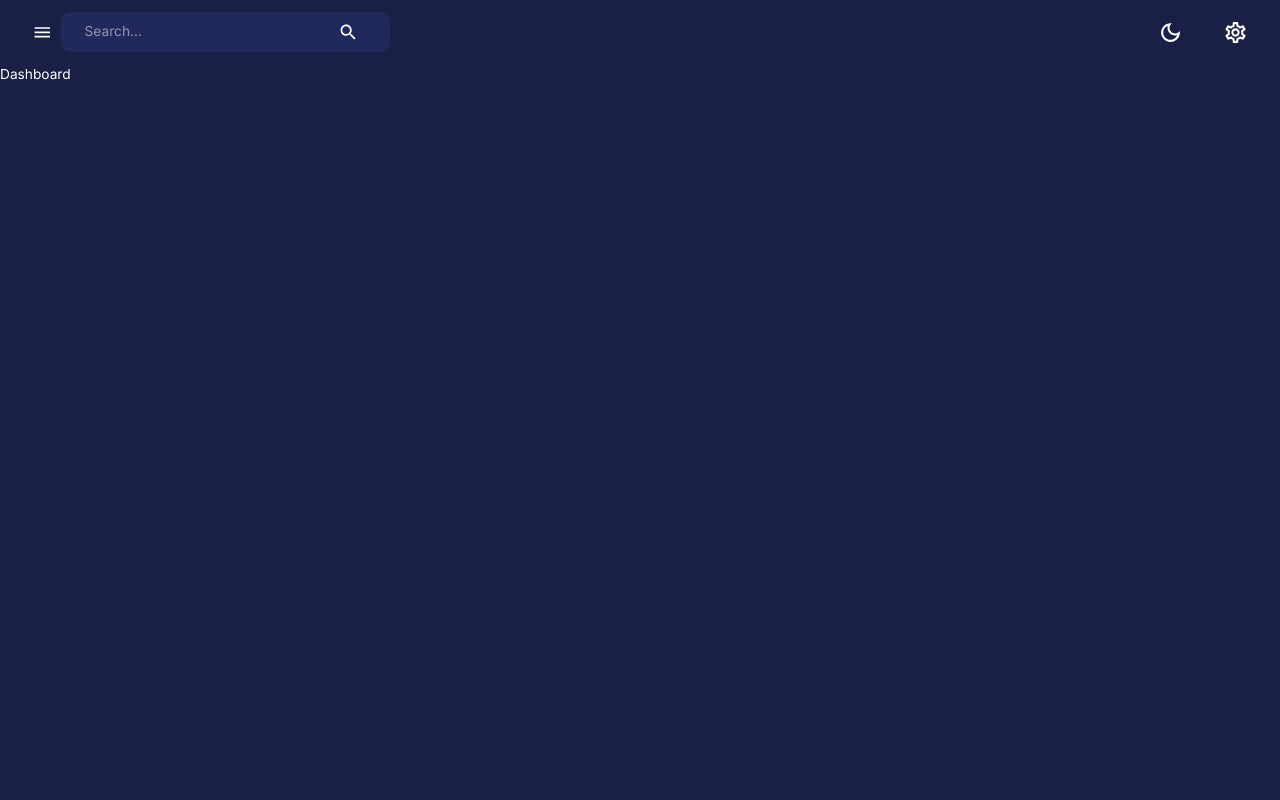
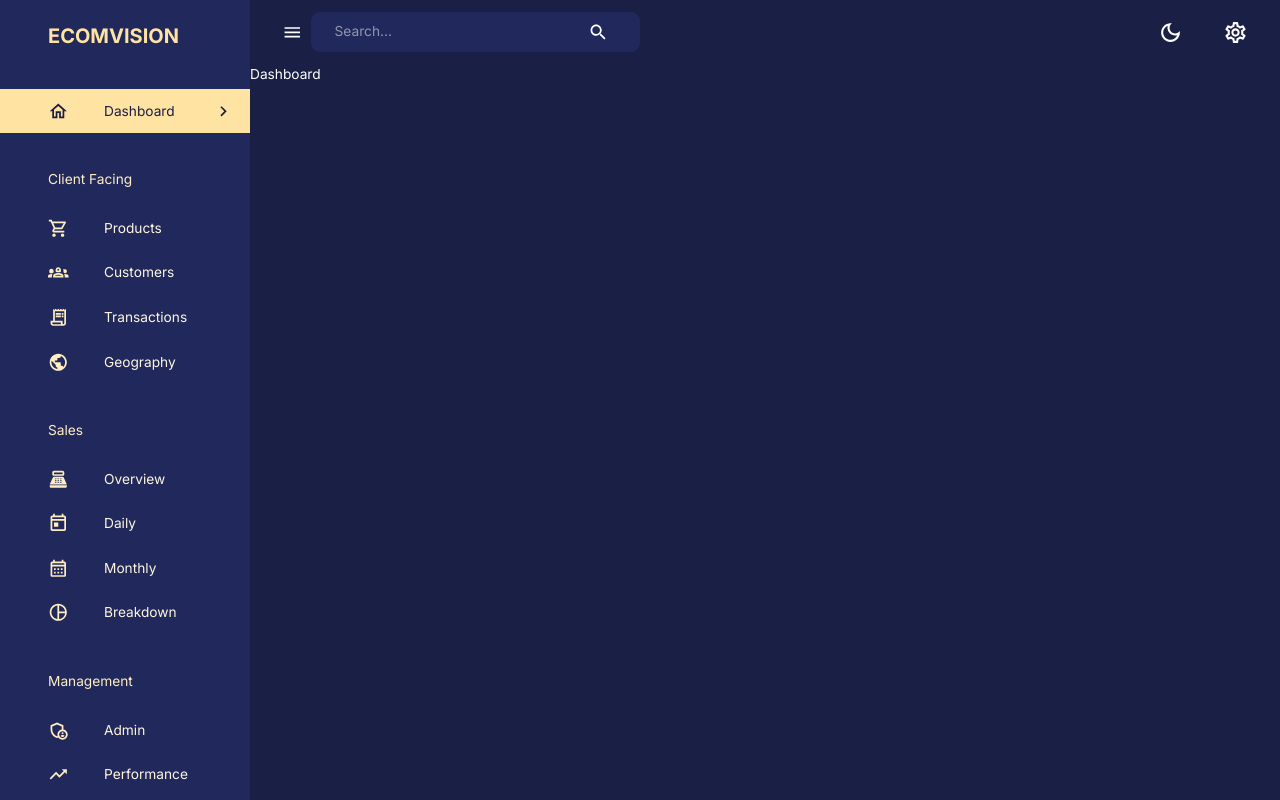
Before and after one commit to SergiusNahnoinyi/crm-system, a React (Create React App) app in the folder client/: page /dashboard in a window 1280 px wide. Built offline with nearby package versions, Linux system fonts and the light colour scheme.

Commit message:
Feature: create a sidebar

```diff
--- a/client/jsconfig.json
+++ /dev/null
@@ -1,6 +0,0 @@
-{
-  "compilerOptions": {
-    "baseUrl": "src"
-  },
-  "include": ["src"]
-}
--- a/client/src/components/NavBar.jsx
+++ b/client/src/components/NavBar.jsx
@@ -15,11 +15,13 @@
   SettingsOutlined
 } from "@mui/icons-material";
 
+import PropTypes from "prop-types";
+
 import { setMode } from "../redux/globalSlice";
 
 import FlexBetween from "./FlexBetween";
 
-export default function NavBar() {
+export default function NavBar({ isSidebarOpen, setIsSidebarOpen }) {
   const dispatch = useDispatch();
   const theme = useTheme();
 
@@ -34,7 +36,7 @@
       <Toolbar sx={{ justifyContent: "space-between" }}>
         {/* LEFT SIDE */}
         <FlexBetween>
-          <IconButton onClick={() => console.log("open/close")}>
+          <IconButton onClick={() => setIsSidebarOpen(!isSidebarOpen)}>
             <MenuIcon />
           </IconButton>
           <FlexBetween
@@ -66,3 +68,8 @@
     </AppBar>
   );
 }
+
+NavBar.propTypes = {
+  isSidebarOpen: PropTypes.bool.isRequired,
+  setIsSidebarOpen: PropTypes.func.isRequired
+};
--- /dev/null
+++ b/client/src/components/SideBar.jsx
@@ -0,0 +1,135 @@
+import { useState, useEffect } from "react";
+import { useLocation, useNavigate } from "react-router-dom";
+
+import {
+  Box,
+  Drawer,
+  IconButton,
+  List,
+  ListItem,
+  ListItemButton,
+  ListItemIcon,
+  ListItemText,
+  Typography,
+  useTheme
+} from "@mui/material";
+import { ChevronLeft, ChevronRightOutlined } from "@mui/icons-material";
+
+import PropTypes from "prop-types";
+
+import FlexBetween from "./FlexBetween";
+
+import navItems from "../constants/navItems";
+
+export default function SideBar({
+  drawerWidth,
+  isSidebarOpen,
+  setIsSidebarOpen,
+  isNonMobile
+}) {
+  const [active, setActive] = useState("");
+
+  const { pathname } = useLocation();
+  const navigate = useNavigate();
+  const theme = useTheme();
+
+  useEffect(() => {
+    setActive(pathname.substring(1));
+  }, [pathname]);
+
+  return (
+    <Box component="nav">
+      {isSidebarOpen && (
+        <Drawer
+          open={isSidebarOpen}
+          onClose={() => setIsSidebarOpen(false)}
+          variant="persistent"
+          anchor="left"
+          sx={{
+            width: drawerWidth,
+            "& .MuiDrawer-paper": {
+              color: theme.palette.secondary[200],
+              backgroundColor: theme.palette.background.alt,
+              boxSixing: "border-box",
+              borderWidth: isNonMobile ? 0 : "2px",
+              width: drawerWidth
+            }
+          }}
+        >
+          <Box width="100%">
+            <Box m="1.5rem 2rem 2rem 3rem">
+              <FlexBetween color={theme.palette.secondary.main}>
+                <Box display="flex" alignItems="center" gap="0.5rem">
+                  <Typography variant="h4" fontWeight="bold">
+                    ECOMVISION
+                  </Typography>
+                </Box>
+                {!isNonMobile && (
+                  <IconButton onClick={() => setIsSidebarOpen(!isSidebarOpen)}>
+                    <ChevronLeft />
+                  </IconButton>
+                )}
+              </FlexBetween>
+            </Box>
+            <List>
+              {navItems.map(({ text, icon }) => {
+                if (!icon) {
+                  return (
+                    <Typography key={text} sx={{ m: "2.25rem 0 1rem 3rem" }}>
+                      {text}
+                    </Typography>
+                  );
+                }
+                const lcText = text.toLowerCase();
+
+                return (
+                  <ListItem key={text} disablePadding>
+                    <ListItemButton
+                      onClick={() => {
+                        navigate(`/${lcText}`);
+                        setActive(lcText);
+                      }}
+                      sx={{
+                        backgroundColor:
+                          active === lcText
+                            ? theme.palette.secondary[300]
+                            : "transparent",
+                        color:
+                          active === lcText
+                            ? theme.palette.primary[600]
+                            : theme.palette.secondary[100]
+                      }}
+                    >
+                      <ListItemIcon
+                        sx={{
+                          ml: "2rem",
+                          color:
+                            active === lcText
+                              ? theme.palette.primary[600]
+                              : theme.palette.secondary[200]
+                        }}
+                      >
+                        {icon}
+                      </ListItemIcon>
+                      <ListItemText primary={text} />
+                      {active === lcText && (
+                        <ChevronRightOutlined sx={{ ml: "auto" }} />
+                      )}
+                    </ListItemButton>
+                  </ListItem>
+                );
+              })}
+            </List>
+          </Box>
+        </Drawer>
+      )}
+    </Box>
+  );
+}
+
+SideBar.propTypes = {
+  drawerWidth: PropTypes.string.isRequired,
+  isSidebarOpen: PropTypes.bool.isRequired,
+  setIsSidebarOpen: PropTypes.func.isRequired,
+  isNonMobile: PropTypes.bool.isRequired
+};
--- /dev/null
+++ b/client/src/constants/navItems.js
@@ -0,0 +1,74 @@
+import {
+  HomeOutlined,
+  ShoppingCartOutlined,
+  Groups2Outlined,
+  ReceiptLongOutlined,
+  PublicOutlined,
+  PointOfSaleOutlined,
+  TodayOutlined,
+  CalendarMonthOutlined,
+  AdminPanelSettingsOutlined,
+  TrendingUpOutlined,
+  PieChartOutlined
+} from "@mui/icons-material";
+
+const navItems = [
+  {
+    text: "Dashboard",
+    icon: <HomeOutlined />
+  },
+  {
+    text: "Client Facing",
+    icon: null
+  },
+  {
+    text: "Products",
+    icon: <ShoppingCartOutlined />
+  },
+  {
+    text: "Customers",
+    icon: <Groups2Outlined />
+  },
+  {
+    text: "Transactions",
+    icon: <ReceiptLongOutlined />
+  },
+  {
+    text: "Geography",
+    icon: <PublicOutlined />
+  },
+  {
+    text: "Sales",
+    icon: null
+  },
+  {
+    text: "Overview",
+    icon: <PointOfSaleOutlined />
+  },
+  {
+    text: "Daily",
+    icon: <TodayOutlined />
+  },
+  {
+    text: "Monthly",
+    icon: <CalendarMonthOutlined />
+  },
+  {
+    text: "Breakdown",
+    icon: <PieChartOutlined />
+  },
+  {
+    text: "Management",
+    icon: null
+  },
+  {
+    text: "Admin",
+    icon: <AdminPanelSettingsOutlined />
+  },
+  {
+    text: "Performance",
+    icon: <TrendingUpOutlined />
+  }
+];
+
+export default navItems;
--- a/client/src/pages/Layout.jsx
+++ b/client/src/pages/Layout.jsx
@@ -1,16 +1,28 @@
+import { useState } from "react";
 import { Outlet } from "react-router-dom";
 
 import { Box, useMediaQuery } from "@mui/material";
 
+import SideBar from "../components/SideBar";
 import NavBar from "../components/NavBar";
 
 export default function Layout() {
+  const [isSidebarOpen, setIsSidebarOpen] = useState(true);
   const isNonMobile = useMediaQuery("(min-width: 600px)");
 
   return (
     <Box display={isNonMobile ? "flex" : "block"} width="100%" height="100%">
+      <SideBar
+        drawerWidth="250px"
+        isNonMobile={isNonMobile}
+        isSidebarOpen={isSidebarOpen}
+        setIsSidebarOpen={setIsSidebarOpen}
+      />
       <Box flexGrow={1}>
-        <NavBar />
+        <NavBar
+          isSidebarOpen={isSidebarOpen}
+          setIsSidebarOpen={setIsSidebarOpen}
+        />
         <Outlet />
       </Box>
     </Box>
```
Also changed, not shown: client/.eslintrc.json.
